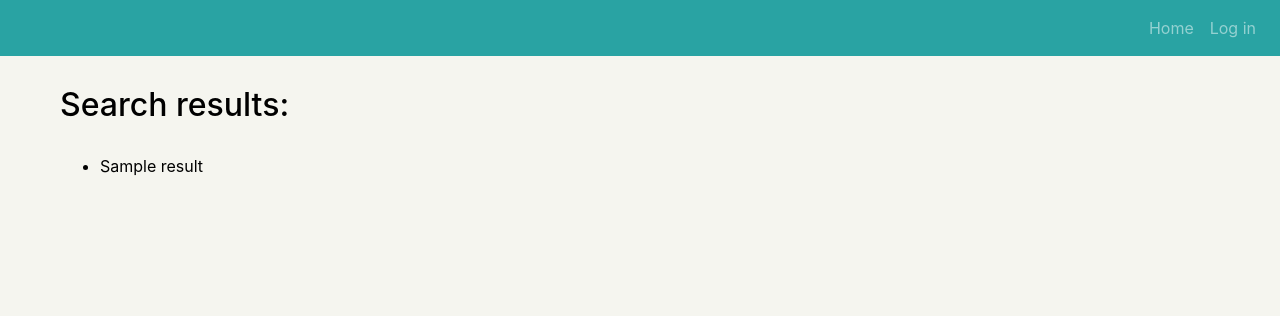
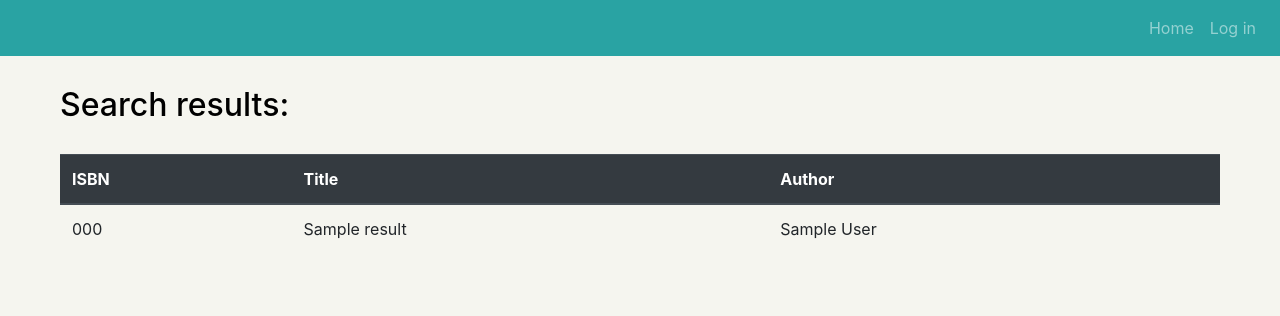
Before and after one commit to mag103/cs50w-project1, a Flask app: template templates/search_results.html in a window 1280 px wide. Shown: the top 316 px of the page. Run offline with Flask 2, Linux system fonts and the light colour scheme; the template is opened without the code that fills it: most values are stand-ins (such as "Sample title", 1, 10 or a date in 2020); some libraries are stand-ins or nearby versions.

Commit message:
Added API route.

```diff
--- a/application.py
+++ b/application.py
@@ -1,4 +1,5 @@
 import os
+import requests
 
 from flask import Flask, session, render_template, request, redirect, url_for
 from flask_session import Session
@@ -122,7 +123,6 @@ def register():
 
         return render_template("registration_success.html", username=username, password=password)
 
-
 # -----------------LOGOUT-----------------
 
 @app.route("/logout")
@@ -130,3 +130,10 @@ def logout():
     session['logged_in'] = False
     session['user_id'] = None
     return redirect(url_for('login'))
+
+# -----------------API ACCESS-----------------
+@app.route("/api/<isbn>")
+def api(isbn):
+    res = requests.get("https://www.goodreads.com/book/review_counts.json", params={"key": "QMP3DonwQHv1iCptVpVx8g", "isbns": isbn})
+    result = res.json()
+    return render_template("error.html", message=result)
--- a/requirements.txt
+++ b/requirements.txt
@@ -1,4 +1,9 @@
 Flask
+
 Flask-Session
+
 psycopg2-binary
+
 SQLAlchemy
+
+requests
--- a/static/styles.css
+++ b/static/styles.css
@@ -40,4 +40,9 @@ h2 {
   margin-top: 20px;
 }
 
+table {
+  max-width: 1200px;
+  margin: 0 auto;
+}
+
 /*# sourceMappingURL=styles.css.map */
--- a/static/styles.scss
+++ b/static/styles.scss
@@ -47,3 +47,8 @@
     margin-top: 20px;
   }
 }
+
+table {
+  max-width: 1200px;
+  margin: 0 auto;
+}
--- a/templates/search_results.html
+++ b/templates/search_results.html
@@ -9,12 +9,23 @@
 
 {% block body %}
 
-  <ul>
+  <table class="table">
+  <thead class="thead-dark">
+    <tr>
+      <th scope="col">ISBN</th>
+      <th scope="col">Title</th>
+      <th scope="col">Author</th>
+    </tr>
+  </thead>
+  <tbody>
     {% for result in results %}
-      <li>
-        {{result}}
-      </li>
+      <tr>
+        <td>{{result.isbn}}</td>
+        <td>{{result.title}}</td>
+        <td>{{result.author}}</td>
+      </tr>
     {% endfor %}
-  </ul>
+  </tbody>
+</table>
 
 {% endblock %}
```
Also changed, not shown: 3 other files.
